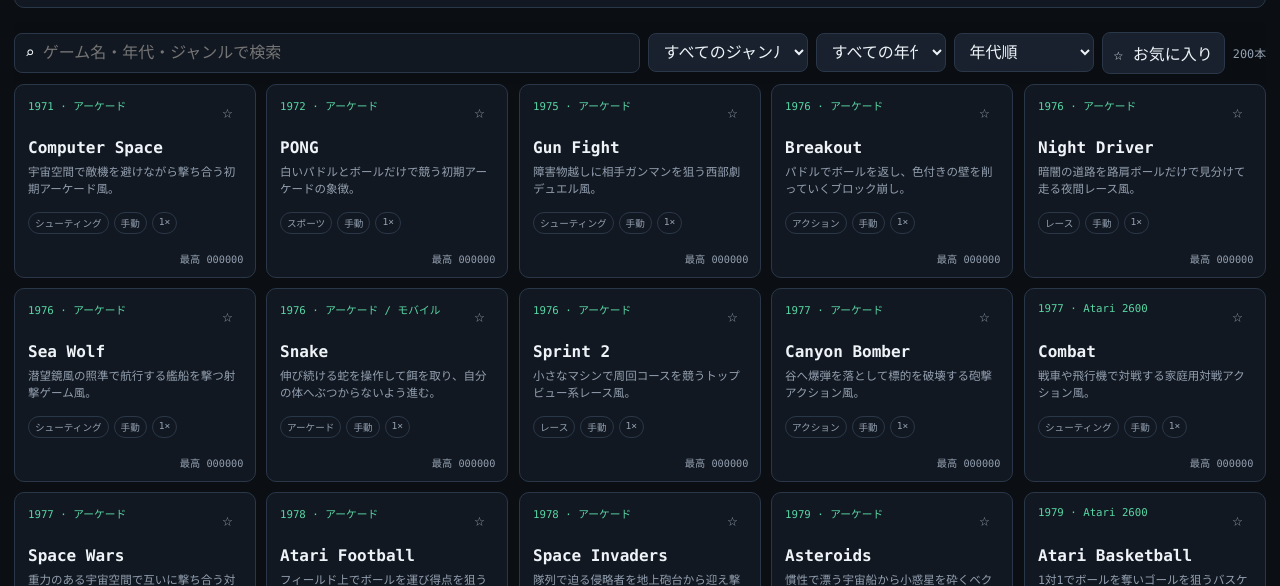
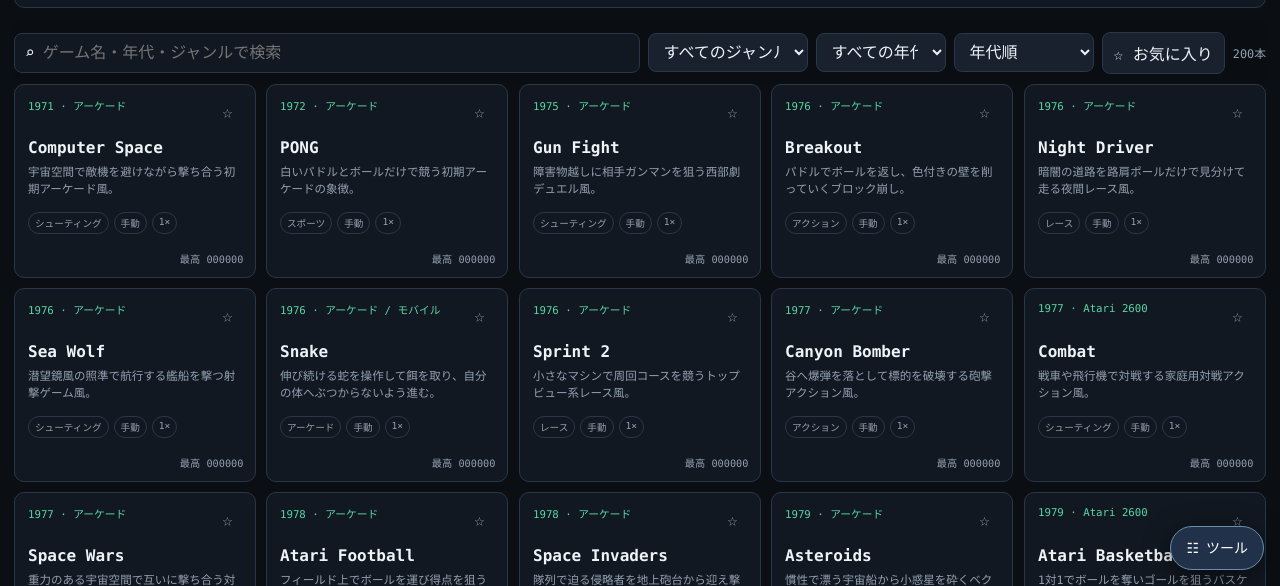
Before and after one commit to fuugafuu/pclocaltool, a plain HTML site: page tools/retro-arcade/index.html in a window 1280 px wide. Shown: the part 214-800 px from the top of the page. Drawn offline with Linux system fonts and the light colour scheme.

Commit message:
Enable shared tool hub, backups and error diagnostics in retro-arcade

```diff
--- a/tools/retro-arcade/index.html
+++ b/tools/retro-arcade/index.html
@@ -1,6 +1,7 @@
 <!doctype html>
 <html lang="ja" data-theme="dark">
 <head>
+<script src="../_shared/tool-hub.js?v=2"></script>
 <meta charset="utf-8">
 <meta name="viewport" content="width=device-width,initial-scale=1,maximum-scale=1,user-scalable=no,viewport-fit=cover">
 <title>レトロアーケードラボ | PC Local Tool</title>
```
